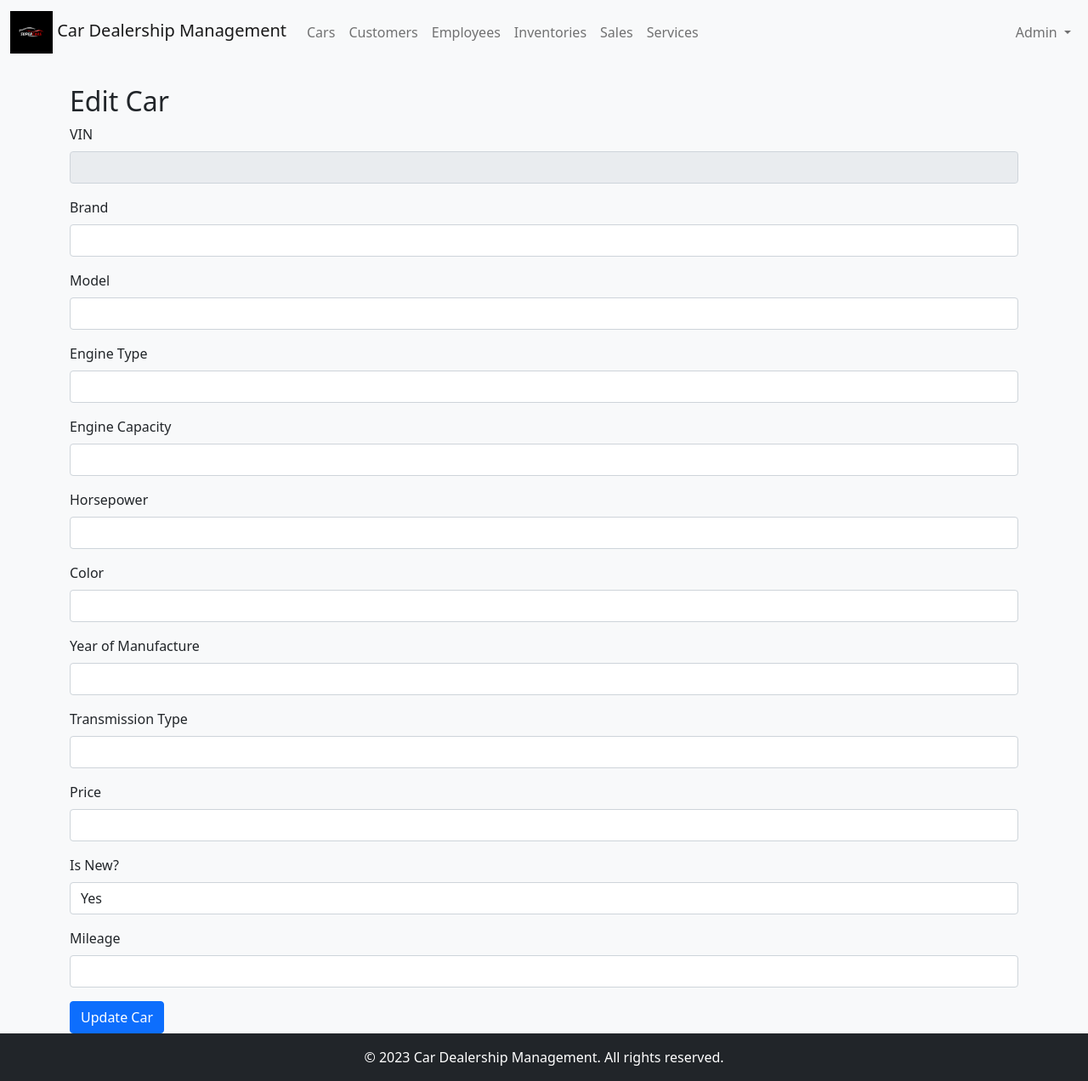
After one commit to Lukaszwutkowski/CarDealerManagement, a Spring app: template src/main/resources/templates/editCar.html in a window 1280 px wide. The commit adds this page. Shown: the whole page at 85% size. Run offline with Thymeleaf, Linux system fonts and the light colour scheme; the template is opened without the code that fills it, so the values that code supplies are empty.

Commit message:
Modified CarController: feature edit/modify car is working, added editCar.html

```diff
--- a/src/main/resources/templates/addCar.html
+++ b/src/main/resources/templates/addCar.html
@@ -4,7 +4,7 @@
     <meta charset="UTF-8">
     <meta http-equiv="X-UA-Compatible" content="IE=edge">
     <meta name="viewport" content="width=device-width, initial-scale=1.0">
-    <title th:text="'Car Dealership Management'">List of Cars</title>
+    <title th:text="'Car Dealership Management'">Add Car</title>
     <!-- Bootstrap CSS -->
     <link th:href="@{css/bootstrap.min.css}" href="/static/css/bootstrap.min.css" rel="stylesheet" type="text/css" media="all">
     <!-- Custom CSS -->
--- a/src/main/resources/templates/cars.html
+++ b/src/main/resources/templates/cars.html
@@ -87,7 +87,7 @@
         <td th:text="${car.isNew}">Is New</td>
         <td th:text="${car.mileage}">Mileage</td>
         <td>
-          <a th:href="@{/update/{vin}(vin=${car.vin})}" class="btn btn-primary btn-sm">Edit</a>
+          <a th:href="@{/edit/{vin}(vin=${car.vin})}" class="btn btn-primary btn-sm">Edit</a>
           <form th:action="@{/cars/delete/{vin}(vin=${car.vin})}" method="post">
             <input type="submit" value="Delete" class="btn btn-danger btn-sm" onclick="return confirm('Are you sure you want to delete this car?')">
           </form>
--- /dev/null
+++ b/src/main/resources/templates/editCar.html
@@ -0,0 +1,123 @@
+<!DOCTYPE html>
+<html lang="en" xmlns:th="http://www.thymeleaf.org">
+<head>
+  <meta charset="UTF-8">
+  <meta http-equiv="X-UA-Compatible" content="IE=edge">
+  <meta name="viewport" content="width=device-width, initial-scale=1.0">
+  <title th:text="'Car Dealership Management'">Edit Car</title>
+  <!-- Bootstrap CSS -->
+  <link th:href="@{css/bootstrap.min.css}" href="/static/css/bootstrap.min.css" rel="stylesheet" type="text/css" media="all">
+  <!-- Custom CSS -->
+  <link th:href="@{css/main.css}" href="/static/css/main.css" rel="stylesheet">
+</head>
+<body class="bg-light m-0 p-0" style="height: 100vh; display: flex; flex-direction: column;">
+<!-- Navigation -->
+<nav class="navbar navbar-expand-lg navbar-light bg-light">
+  <div class="container-fluid">
+    <a class="navbar-brand" th:href="@{/}">
+      <img th:src="@{images/super.png}" src="/static/images/super.png" alt="Logo" style="max-height: 50px;">
+      Car Dealership Management
+    </a>
+    <button class="navbar-toggler" type="button" data-bs-toggle="collapse" data-bs-target="#navbarNav" aria-controls="navbarNav" aria-expanded="false" aria-label="Toggle navigation">
+      <span class="navbar-toggler-icon"></span>
+    </button>
+    <div class="collapse navbar-collapse" id="navbarNav">
+      <ul class="navbar-nav">
+        <li class="nav-item"><a class="nav-link" th:href="@{/cars}">Cars</a></li>
+        <li class="nav-item"><a class="nav-link" th:href="@{/customers}">Customers</a></li>
+        <li class="nav-item"><a class="nav-link" th:href="@{/employees}">Employees</a></li>
+        <li class="nav-item"><a class="nav-link" th:href="@{/inventories}">Inventories</a></li>
+        <li class="nav-item"><a class="nav-link" th:href="@{/sales}">Sales</a></li>
+        <li class="nav-item"><a class="nav-link" th:href="@{/services}">Services</a></li>
+      </ul>
+      <ul class="navbar-nav ms-auto">
+        <li class="nav-item dropdown">
+          <a class="nav-link dropdown-toggle" href="#" id="navbarDropdownMenuLink" role="button" data-bs-toggle="dropdown" aria-expanded="false">
+            Admin
+          </a>
+          <ul class="dropdown-menu" aria-labelledby="navbarDropdownMenuLink">
+            <li><a class="dropdown-item" th:href="@{/admin/profile}">Profile</a></li>
+            <li><a class="dropdown-item" th:href="@{/logout}">Logout</a></li>
+          </ul>
+        </li>
+      </ul>
+    </div>
+  </div>
+</nav>
+<!-- Main Content Area with Background -->
+<div class="flex-grow-1 d-flex">
+  <div class="container mt-4">
+    <h2>Edit Car</h2>
+    <form th:action="@{/update/{vin}(vin=${car.vin})}" th:object="${car}" method="post">
+      <div class="mb-3">
+        <label for="vin" class="form-label">VIN</label>
+        <input type="text" class="form-control" id="vin" th:field="*{vin}" required readonly>
+      </div>
+      <div class="mb-3">
+        <label for="brand" class="form-label">Brand</label>
+        <input type="text" class="form-control" id="brand" th:field="*{brand}" required>
+      </div>
+      <div class="mb-3">
+        <label for="model" class="form-label">Model</label>
+        <input type="text" class="form-control" id="model" th:field="*{model}" required>
+      </div>
+      <div class="mb-3">
+        <label for="engineType" class="form-label">Engine Type</label>
+        <input type="text" class="form-control" id="engineType" th:field="*{engineType}">
+      </div>
+      <div class="mb-3">
+        <label for="engineCapacity" class="form-label">Engine Capacity</label>
+        <input type="number" class="form-control" id="engineCapacity" th:field="*{engineCapacity}">
+      </div>
+      <div class="mb-3">
+        <label for="horsepower" class="form-label">Horsepower</label>
+        <input type="number" class="form-control" id="horsepower" th:field="*{horsepower}">
+      </div>
+      <div class="mb-3">
+        <label for="color" class="form-label">Color</label>
+        <input type="text" class="form-control" id="color" th:field="*{color}">
+      </div>
+      <div class="mb-3">
+        <label for="yearOfManufacture" class="form-label">Year of Manufacture</label>
+        <input type="number" class="form-control" id="yearOfManufacture" th:field="*{yearOfManufacture}">
+      </div>
+      <div class="mb-3">
+        <label for="transmissionType" class="form-label">Transmission Type</label>
+        <select class="form-control" id="transmissionType" th:field="*{transmissionType}">
+          <option th:each="type : ${T(com.supecars.cardealermanagement.model.TransmissionType).values()}"
+                  th:value="${type}" th:text="${type}">
+          </option>
+        </select>
+      </div>
+      <div class="mb-3">
+        <label for="price" class="form-label">Price</label>
+        <input type="text" class="form-control" id="price" th:field="*{price}">
+      </div>
+      <div class="mb-3">
+        <label for="isNew" class="form-label">Is New?</label>
+        <select class="form-control" id="isNew" th:field="*{isNew}">
+          <option value="true">Yes</option>
+          <option value="false">No</option>
+        </select>
+      </div>
+      <div class="mb-3">
+        <label for="mileage" class="form-label">Mileage</label>
+        <input type="number" class="form-control" id="mileage" th:field="*{mileage}">
+      </div>
+      <button type="submit" class="btn btn-primary">Update Car</button>
+    </form>
+  </div>
+</div>
+
+<!-- Footer Section -->
+<footer class="bg-dark text-white">
+  <div class="container-fluid text-center py-3">
+    <span>&copy; 2023 Car Dealership Management. All rights reserved.</span>
+  </div>
+</footer>
+
+<!-- Bootstrap JavaScript and Popper.js -->
+<script th:src="@{js/bootstrap.bundle.min.js}" src="/static/js/bootstrap.bundle.min.js"></script>
+
+</body>
+</html>
```
Also changed, not shown: src/main/java/com/supecars/cardealermanagement/controller/CarController.java (+13 -10 lines).
